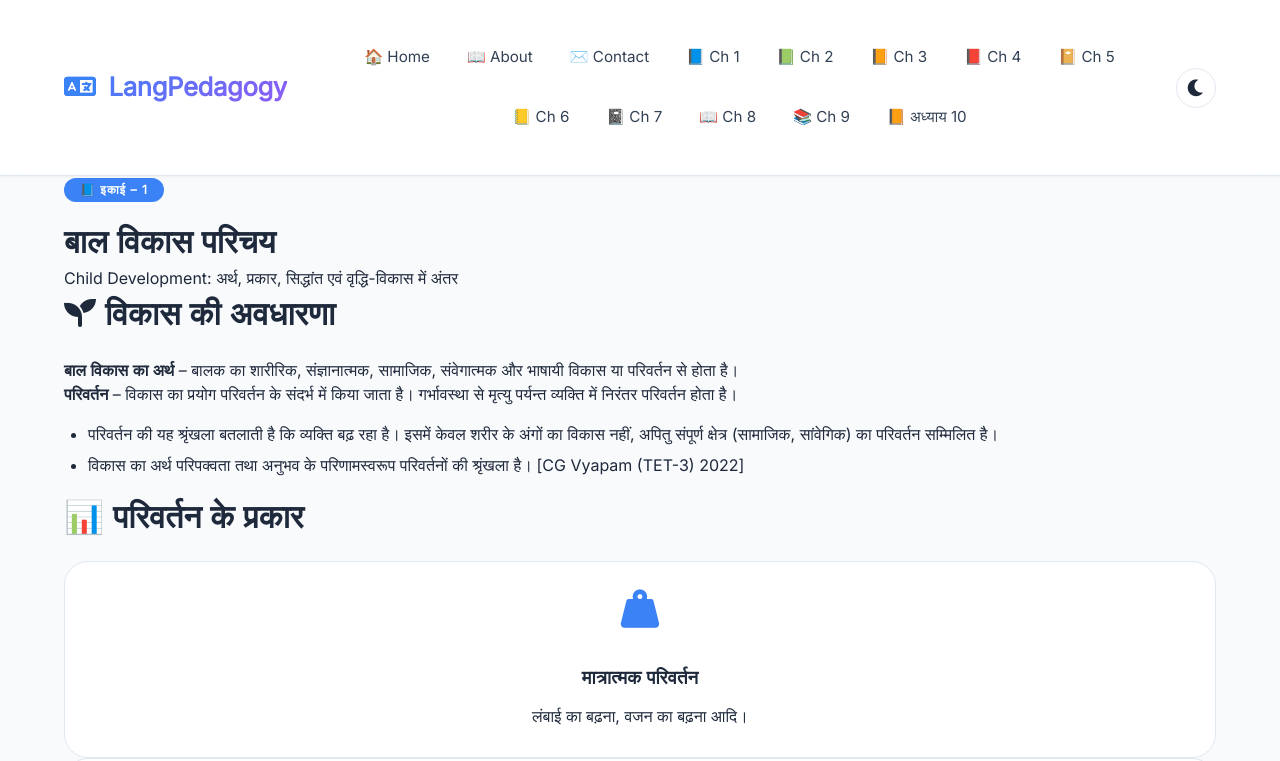
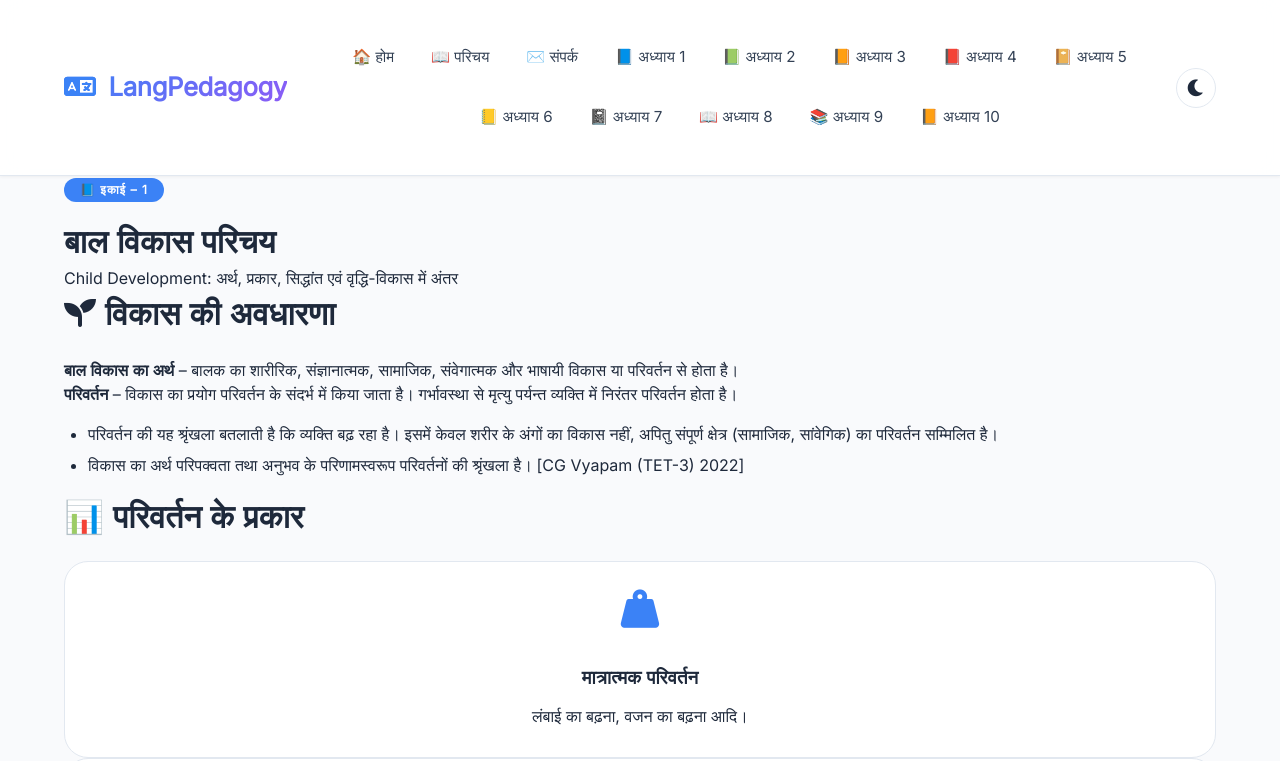
Before and after one commit to umeshsir05/hindiPedogogy, a plain HTML site: page chapter-1.html in a window 1280 px wide. Shown: the top 761 px of the page. Drawn offline with Linux system fonts and the light colour scheme.

Commit message:
Update chapter-1.html

```diff
--- a/chapter-1.html
+++ b/chapter-1.html
@@ -33,19 +33,19 @@
       </button>
 
       <nav class="nav-menu" id="navMenu">
-        <ul class="nav-list">
-          <li><a href="index.html">🏠 Home</a></li>
-          <li><a href="about.html">📖 About</a></li>
-          <li><a href="contact.html">✉️ Contact</a></li>
-          <li><a href="chapter-1.html">📘 Ch 1</a></li>
-          <li><a href="chapter-2.html">📗 Ch 2</a></li>
-          <li><a href="chapter-3.html">📙 Ch 3</a></li>
-          <li><a href="chapter-4.html">📕 Ch 4</a></li>
-          <li><a href="chapter-5.html">📔 Ch 5</a></li>
-          <li><a href="chapter-6.html">📒 Ch 6</a></li>
-          <li><a href="chapter-7.html">📓 Ch 7</a></li>
-          <li><a href="chapter-8.html">📖 Ch 8</a></li>
-          <li><a href="chapter-9.html">📚 Ch 9</a></li>
+            <ul class="nav-list">
+          <li><a href="index.html">🏠 होम</a></li>
+          <li><a href="about.html">📖 परिचय</a></li>
+          <li><a href="contact.html">✉️ संपर्क</a></li>
+          <li><a href="chapter-1.html">📘 अध्याय 1</a></li>
+          <li><a href="chapter-2.html">📗 अध्याय 2</a></li>
+          <li><a href="chapter-3.html">📙 अध्याय 3</a></li>
+          <li><a href="chapter-4.html">📕 अध्याय 4</a></li>
+          <li><a href="chapter-5.html">📔 अध्याय 5</a></li>
+          <li><a href="chapter-6.html">📒 अध्याय 6</a></li>
+          <li><a href="chapter-7.html">📓 अध्याय 7</a></li>
+          <li><a href="chapter-8.html">📖 अध्याय 8</a></li>
+          <li><a href="chapter-9.html">📚 अध्याय 9</a></li>
 <li><a href="chapter-10.html">📙 अध्याय 10</a></li>
         </ul>
       </nav>
```
